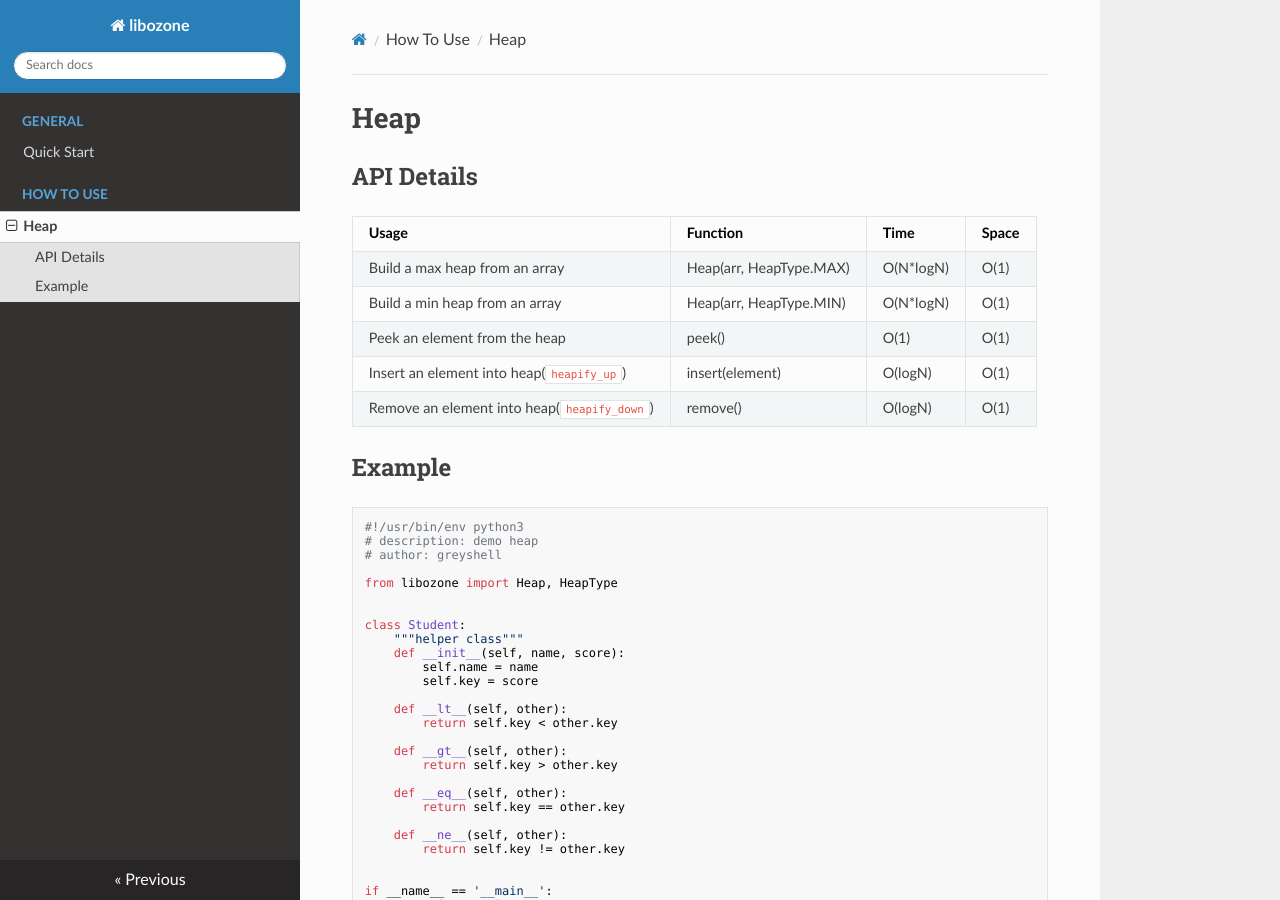
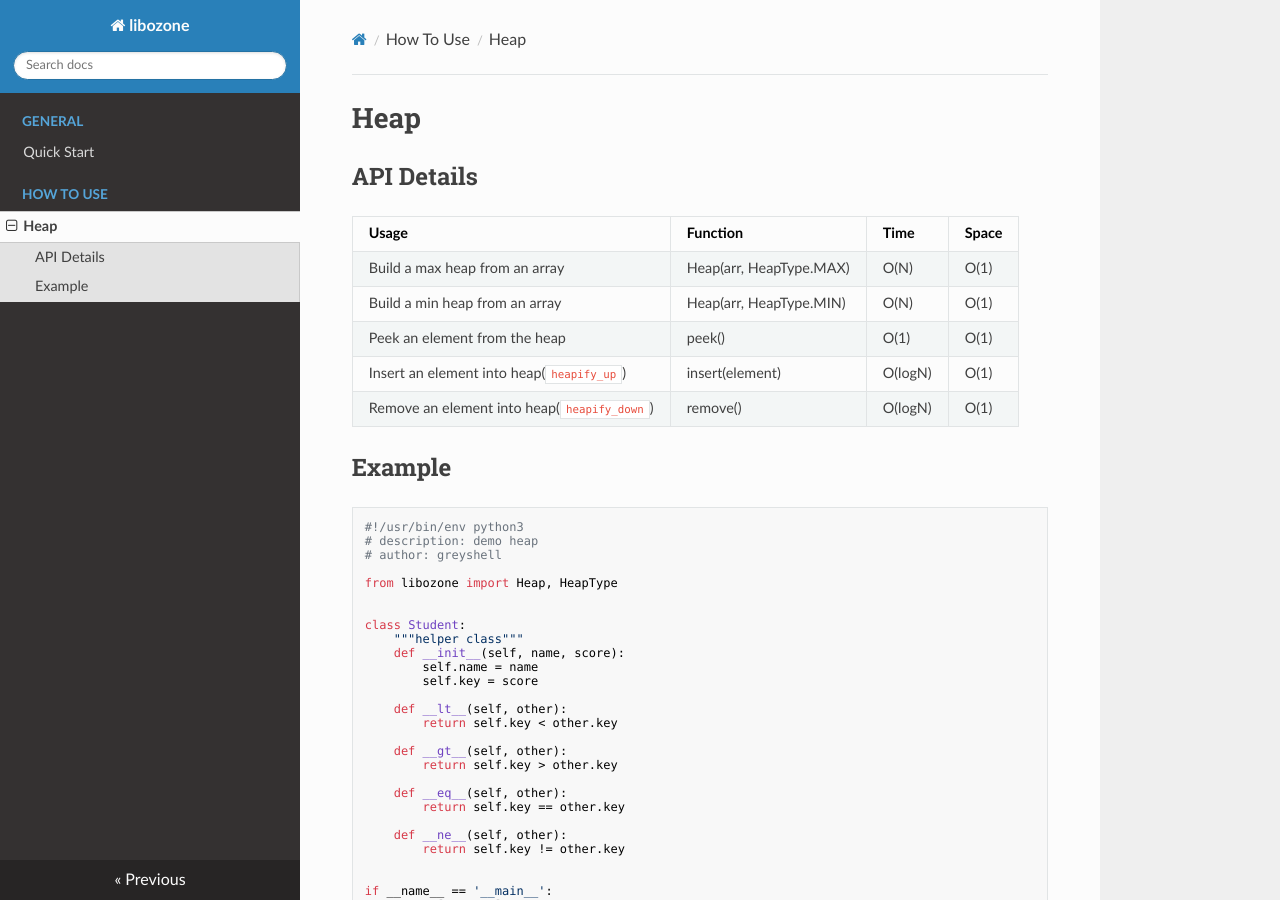
Before and after one commit to greyshell/libozone, an MkDocs documentation site: the page built from docs/heap.md, in a window 1280 px wide and 900 px high. Built offline with MkDocs 1.6.1, drawn with Linux system fonts in a browser that asks for light colours; nearby versions of some CDN libraries.

Commit message:
Updated build heap time complexity

```diff
--- a/docs/heap.md
+++ b/docs/heap.md
@@ -2,13 +2,13 @@
 
 ## API Details
 
-| Usage                                       | Function                | Time      | Space |
-|---------------------------------------------|-------------------------|-----------|-------|
-| Build a max heap from an array              | Heap(arr, HeapType.MAX) | O(N*logN) | O(1)  |
-| Build a min heap from an array              | Heap(arr, HeapType.MIN) | O(N*logN) | O(1)  |
-| Peek an element from the heap               | peek()                  | O(1)      | O(1)  |
-| Insert an element into heap(`heapify_up`)   | insert(element)         | O(logN)   | O(1)  |
-| Remove an element into heap(`heapify_down`) | remove()                | O(logN)   | O(1)  |
+| Usage                                       | Function                | Time    | Space |
+|---------------------------------------------|-------------------------|---------|-------|
+| Build a max heap from an array              | Heap(arr, HeapType.MAX) | O(N)    | O(1)  |
+| Build a min heap from an array              | Heap(arr, HeapType.MIN) | O(N)    | O(1)  |
+| Peek an element from the heap               | peek()                  | O(1)    | O(1)  |
+| Insert an element into heap(`heapify_up`)   | insert(element)         | O(logN) | O(1)  |
+| Remove an element into heap(`heapify_down`) | remove()                | O(logN) | O(1)  |
 
 
 
--- a/pyproject.toml
+++ b/pyproject.toml
@@ -15,6 +15,7 @@ python = "^3.12"
 bumpversion = "^0.6.0"
 mkdocs = "^1.6.1"
 mkdocs-material = "^9.5.49"
+mkdocs-dracula-theme = "^1.0.7"
 
 [build-system]
 requires = ["poetry-core"]
```
Also changed, not shown: 2 other files.
